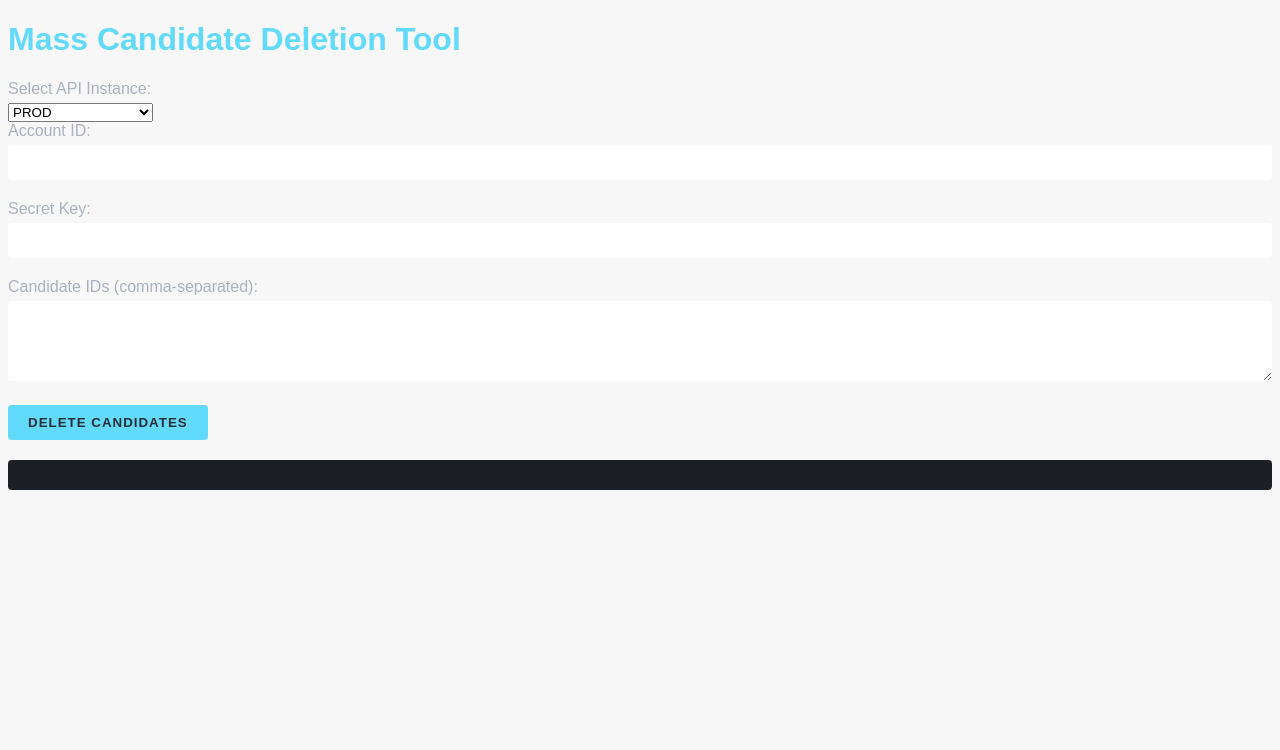
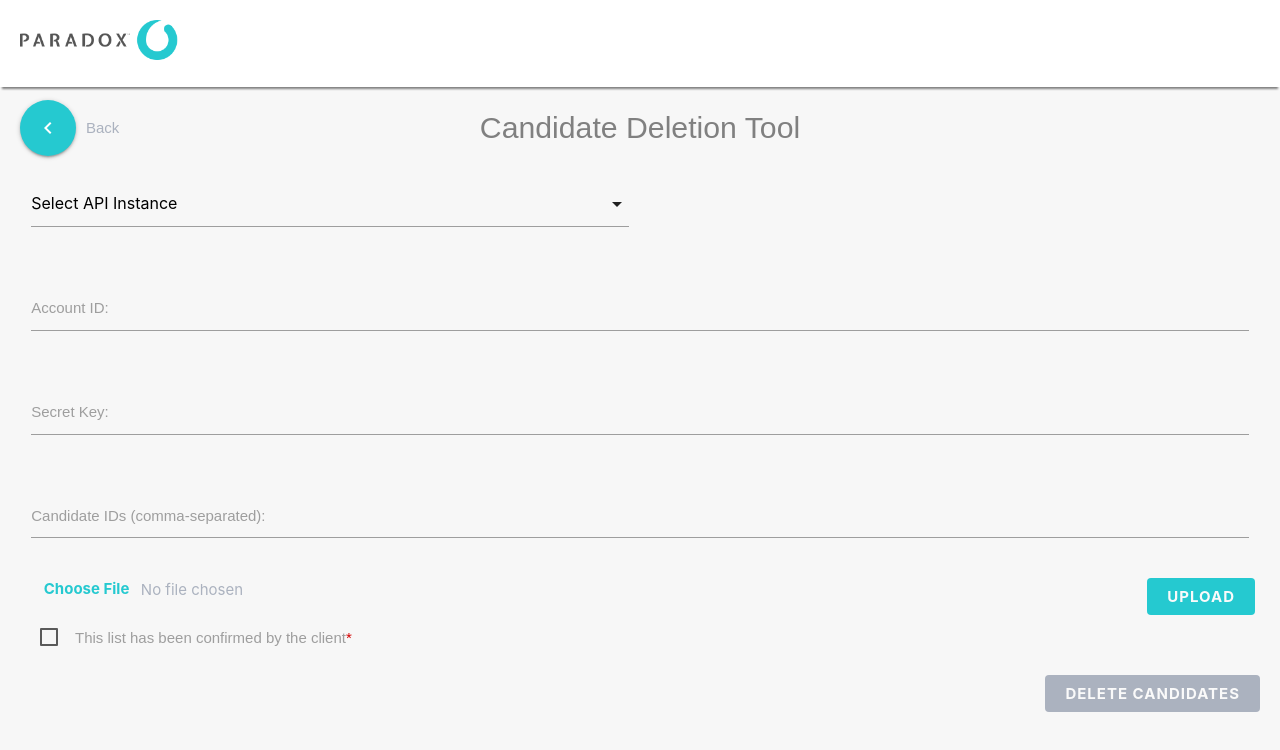
Before and after one commit to huong-nguyen-paradox/paradox-mass-candidate-deletion-tool, a website: page main/deleteCandidates.html in a window 1280 px wide. Drawn offline with nearby package versions, Linux system fonts and the light colour scheme.

Commit message:
Feature/update UI (#3)
* added counting  requests made

* allow for stopping request process

* upload logo

* Updated UI for upddateStatus page.

* Updated UI for deleteCandidatesPage

* reorganized css

```diff
--- a/main/css/style.css
+++ b/main/css/style.css
@@ -1,11 +1,4 @@
-/* body {
-    font-family: Arial, sans-serif;
-    background-color: #282c34;
-    color: #abb2bf;
-    margin: 0;
-    padding: 20px;
-} */
-
+/* General Styles */
 body,
 html {
     height: 100%;
@@ -38,6 +31,97 @@ textarea {
     box-sizing: border-box;
 }
 
+input[type="text"]:focus,
+input[type="password"]:focus,
+textarea:focus {
+    border-bottom: 1px solid #25c9d0 !important;
+    box-shadow: 0 1px 0 0 #25c9d0 !important;
+}
+
+input::file-selector-button {
+    font-weight: bold;
+    color: #25c9d0;
+    padding: 0.5em;
+    border-radius: 5px;
+    background: transparent;
+    border: 0;
+}
+
+/* Header Styles */
+.app-header {
+    background-color: #ffffff;
+    padding: 20px;
+    width: 100%;
+    position: fixed;
+    top: 0;
+    left: 0;
+    z-index: 10;
+    box-shadow: 0 4px 2px -2px gray;
+}
+
+.header-container {
+    display: flex;
+    align-items: center;
+    justify-content: space-between;
+    position: relative;
+    margin-bottom: 10px;
+}
+
+.header-container h1 {
+    position: absolute;
+    left: 50%;
+    transform: translateX(-50%);
+    margin: 0;
+    font-size: 8mm;
+    color: grey;
+}
+
+.div-img {
+    padding-left: 20px;
+}
+
+.logo {
+    height: 40px;
+}
+
+/* Body Styles */
+.body-container {
+    padding: 100px 20px 0;
+    width: 100%;
+    margin: 0 auto;
+}
+
+.index-flex-container {
+    height: 100%;
+    display: flex;
+    align-items: center;
+    flex: 1 0 auto;
+}
+
+.flex-container {
+    display: flex;
+    justify-content: space-between;
+    align-items: center;
+    padding: 5px;
+}
+
+.output-container {
+    display: block;
+    padding: 5px;
+    border: 2px solid #ccc;
+}
+
+#output {
+    background-color: #7a7a7c;
+    padding: 15px;
+    border-radius: 4px;
+    margin-top: 20px;
+    color: white;
+    overflow: auto;
+    overflow-wrap: break-word;
+}
+
+/* Button Styles */
 button {
     background-color: #61dafb;
     color: #282c34;
@@ -50,52 +134,45 @@ button {
     border-radius: 4px;
 }
 
-button[disabled]:hover {
-    background-color: #abb2bf
-}
-
 button:disabled {
     background-color: #abb2bf;
     cursor: default;
-    color: white
+    color: white;
 }
 
-input[type=text]:focus,
-input[type=password]:focus,
-textarea:focus {
-    border-bottom: 1px solid #25c9d0 !important;
-    box-shadow: 0 1px 0 0 #25c9d0 !important;
+button[disabled]:hover {
+    background-color: #abb2bf;
 }
 
-input::file-selector-button {
-    font-weight: bold;
-    color: #25c9d0;
-    padding: 0.5em;
-    border-radius: 5px;
-    background: transparent;
-    border: 0px solid black;
+.button-w-text {
+    display: flex;
+    align-items: center;
+    margin-right: auto;
 }
 
-#output {
-    background-color: #1c1f24;
-    padding: 15px;
-    border-radius: 4px;
-    margin-top: 20px;
+.button-w-text p {
+    margin-left: 10px;
+    font-size: 15px;
+    line-height: 1.5;
 }
 
-.flex-container {
-    height: 100%;
-    align-items: center;
-    display: flex;
-    flex: 1 0 auto;
+.paradox-primary-btn {
+    background-color: #25c9d0;
 }
 
-.flex-left-right-container {
-    display: flex;
-    justify-content: space-between;
-    align-items: center;
-    padding: 5px;
-    border: 1px solid #ccc;
+.paradox-primary-btn:hover {
+    background-color: #51d4d9;
+}
+
+/* Miscellaneous Styles */
+.progress-text {
+    font-size: 16px;
+    font-weight: bold;
+    margin: 0;
+}
+
+.check-box {
+    padding-left: 20px;
 }
 
 .custom {
@@ -122,13 +199,5 @@ input::file-selector-button {
 .bordered {
     border: 2.5px solid;
     border-radius: 50px;
-    padding: 5px
+    padding: 5px;
 }
-
-.paradox-primary-btn {
-    background-color: #25c9d0
-}
-
-.paradox-primary-btn:hover {
-    background-color: #51d4d9;
-}
--- a/main/deleteCandidates.html
+++ b/main/deleteCandidates.html
@@ -1,15 +1,42 @@
 <!DOCTYPE html>
 <html>
+
 <head>
     <title>Paradox Candidate Deletion Tool</title>
+    <link rel="stylesheet" href="https://cdnjs.cloudflare.com/ajax/libs/materialize/1.0.0/css/materialize.min.css">
     <link rel="stylesheet" type="text/css" href="css/style.css">
+    <link
+        href="https://fonts.googleapis.com/icon?family=Material+Icons|Material+Icons+Outlined|Material+Icons+Two+Tone|Material+Icons+Round|Material+Icons+Sharp"
+        rel="stylesheet">
+    <script src="https://cdnjs.cloudflare.com/ajax/libs/materialize/1.0.0/js/materialize.min.js"></script>
     <script src="js/api.js"></script>
 </head>
+
 <body>
-    <h1>Mass Candidate Deletion Tool</h1>
-    <div>
-        <label for="apiInstance">Select API Instance:</label>
+    <header id="app-header" class="app-header">
+        <div id="header-div" class="header-div">
+            <img src="/main/images/logo-paradox-olivia.png" alt="Paradox Logo" class="logo">
+        </div>
+    </header>
+
+    <div class="body-container">
+
+        <div class="header-container">
+            <div class="button-w-text">
+                <a class="btn-floating btn-large waves-effect waves-light paradox-primary-btn" href="/main/">
+                    <i class="material-icons">navigate_before</i>
+                </a>
+                <p>Back</p>
+            </div>
+            <h1>
+                Candidate Deletion Tool
+            </h1>
+        </div>
+
+        <div class="row">
+            <div class="input-field col s6">
                 <select id="apiInstance">
+                    <option value="" disabled selected>Select API Instance</option>
                     <option value="https://api.paradox.ai">PROD</option>
                     <option value="https://stgapi.paradox.ai">STG</option>
                     <option value="https://api.eu1.paradox.ai">EU PROD</option>
@@ -28,23 +55,65 @@
                     <option value="https://regisapi.paradox.ai">REGIS PROD</option>
                 </select>
             </div>
-    <div>
+        </div>
+
+        <div class="row">
+            <div class="input-field col s12">
                 <label for="accountId">Account ID:</label>
                 <input type="text" id="accountId">
             </div>
-    <div>
+        </div>
+        <div class="row">
+            <div class="input-field col s12">
                 <label for="secretKey">Secret Key:</label>
                 <input type="password" id="secretKey">
             </div>
-    <div>
+        </div>
+
+        <div class="row">
+            <div class="input-field col s12">
                 <label for="candidateIds">Candidate IDs (comma-separated):</label>
-        <textarea id="candidateIds" rows="4"></textarea>
+                <textarea id="candidateIds" class="materialize-textarea"></textarea>
             </div>
-    <button onclick="startDeleteCandidates()">Delete Candidates</button>
-    <div id="output-progress" class="flex-left-right-container" style="display:none">
-        <p>Requests Sent: <span id="count">0</span></p>
+            <div class="flex-container">
+                <div class="input-field col s12" style="margin-top: 0;">
+                    <input type="file" id="csvFile" accept=".csv">
+                </div>
+                    <button class="paradox-primary-btn grey-text text-lighten-5" onclick="uploadFile()">Upload</button>
+            </div>
+            <div class="check-box">
+                <label>
+                    <input type="checkbox" id="acknowledge" />
+                    <span>This list has been confirmed by the client<span class="red-text text-accent-4">*</span></span>
+                </label>
+            </div>
+        </div>
+
+        <div class="row">
+            <button class="paradox-primary-btn grey-text text-lighten-5 right" id="submit-btn" disabled
+                onclick="startDeleteCandidates()">Delete Candidates
+            </button>
+        </div>
+
+        <div id="output-progress" class="output-container" style="display:none">
+            <div class="flex-container">
+                <p class="progress-text">Requests Sent: <span id="count">0</span></p>
                 <button id="stop" class="paradox-primary-btn grey-text text-lighten-5" onclick="stopRequest()">Stop</button>
             </div>
             <div id="output"></div>
+        </div>
+
+    </div>
+
+    <script>
+        M.AutoInit();
+        let checkbox = document.getElementById('acknowledge');
+        let btn = document.getElementById('submit-btn');
+        checkbox.addEventListener('change', (e) => {
+            let { checked } = checkbox
+            checked ? btn.removeAttribute('disabled') : btn.setAttribute('disabled', true)
+        })
+    </script>
+
 </body>
 </html>
--- a/main/js/api.js
+++ b/main/js/api.js
@@ -68,7 +68,7 @@ async function startUpdate() {
     const apiInstance = document.getElementById('apiInstance').value;
     const requestTotal = candidateIds.length;
     let requestCount = 0;
-    document.getElementById('output-progress').style.display = 'flex';
+    document.getElementById('output-progress').style.display = 'block';
     document.getElementById('stop').disabled = false;
 
     try {
@@ -77,10 +77,10 @@ async function startUpdate() {
         const signal = abortController.signal;
 
         for (const candidateId of candidateIds) {
+            requestCount += 1;
+            document.getElementById('count').innerHTML = `${requestCount} / ${requestTotal}`;
             const response = await updateStatus(status, candidateId.trim(), authToken, apiInstance, signal);
             document.getElementById('output').innerHTML += `<p>Candidate ${candidateId}: ${JSON.stringify(response)}</p>`;
-            requestCount += 1;
-            document.getElementById('count').innerHTML = `${requestCount} / ${requestTotal}`;
         }
     } catch (err) {
         if (err.name === 'AbortError') {
@@ -102,7 +102,7 @@ async function startDeleteCandidates() {
     const apiInstance = document.getElementById('apiInstance').value;
     const requestTotal = candidateIds.length;
     let requestCount = 0;
-    document.getElementById('output-progress').style.display = 'flex';
+    document.getElementById('output-progress').style.display = 'block';
     document.getElementById('stop').disabled = false;
 
     try {
@@ -110,10 +110,10 @@ async function startDeleteCandidates() {
         abortController = new AbortController();
         const signal = abortController.signal;
         for (const candidateId of candidateIds) {
+            requestCount += 1;
+            document.getElementById('count').innerHTML = `${requestCount} / ${requestTotal}`;
             const response = await deleteCandidate(candidateId.trim(), authToken, apiInstance, signal);
             document.getElementById('output').innerHTML += `<p>Candidate ${candidateId}: ${JSON.stringify(response)}</p>`;
-            requestCount += 1;
-            document.getElementById('count').innerHTML = `${requestCount} / ${requestTotal}`;
         }
     } catch (err) {
         if (err.name === 'AbortError') {
```
Also changed, not shown: main/index.html (+7 -1 lines), main/updateStatus.html (+39 -11 lines), main/images/logo-paradox-olivia.png (added). Lines whose indentation alone changed are shown as unchanged.
